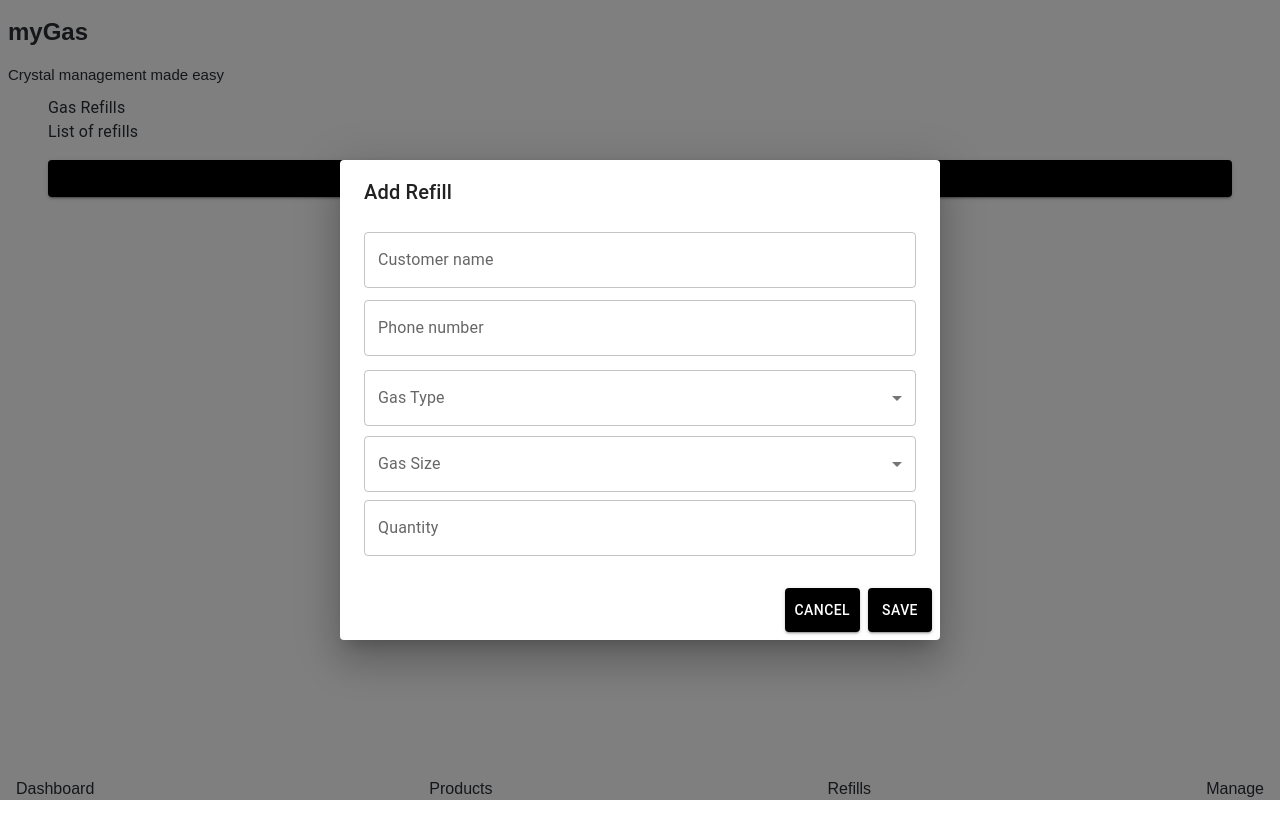
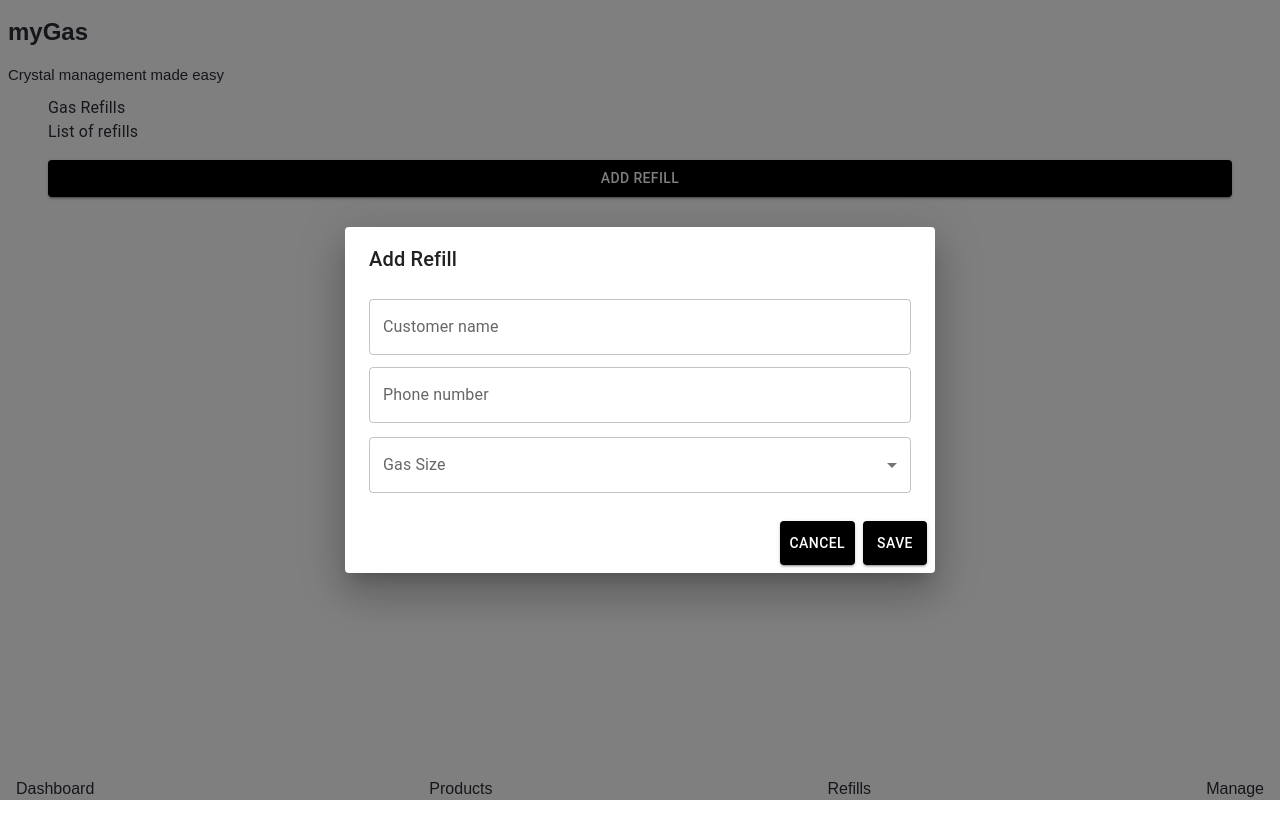
Before and after one commit to iantanui/mygas, a React (Create React App) app: page /refills in a window 1280 px wide. Both pictures are taken after a click on the button "ADD REFILL". Built offline with nearby package versions, Linux system fonts and the light colour scheme.

Commit message:
checkbox

```diff
--- a/src/components/refills/RefillDialog.js
+++ b/src/components/refills/RefillDialog.js
@@ -1,3 +1,4 @@
+import React, { useEffect, useState } from "react";
 import {
   Button,
   Dialog,
@@ -6,59 +7,74 @@ import {
   DialogTitle,
   FormControl,
   InputLabel,
-  MenuItem,
-  Select,
   TextField,
+  Checkbox,
+  Grid,
+  ListItemText,
 } from "@mui/material";
-import React, { useEffect, useState } from "react";
 import { useGasTypes } from "../gasTypes/GasTypeContext";
 
 function RefillDialog({ open, onClose, onSave, refill }) {
   const { gasTypes } = useGasTypes();
   const [customerName, setCustomerName] = useState("");
   const [phoneNumber, setPhoneNumber] = useState("");
-  const [selectedGasType, setSelectedGasType] = useState("");
+  const [selectedGasTypes, setSelectedGasTypes] = useState([]);
   const [selectedGasSize, setSelectedGasSize] = useState("");
-  const [quantity, setQuantity] = useState("");
 
   useEffect(() => {
     if (refill) {
       setCustomerName(refill.customerName || "");
       setPhoneNumber(refill.phoneNumber || "");
-      setQuantity(refill.quantity || "");
-      setSelectedGasType(refill.gasType || "");
       setSelectedGasSize(refill.gasSize || "");
+      setSelectedGasTypes(refill.gasTypes || []);
     } else {
       setCustomerName("");
-      setQuantity("");
       setPhoneNumber("");
-      setSelectedGasType("");
       setSelectedGasSize("");
+      setSelectedGasTypes([]);
     }
   }, [refill]);
+
+  const handleGasTypeToggle = (gasType) => () => {
+    const currentIndex = selectedGasTypes.findIndex(
+      (item) => item.name === gasType.name
+    );
+    const newSelectedGasTypes = [...selectedGasTypes];
+
+    if (currentIndex === -1) {
+      newSelectedGasTypes.push({ name: gasType.name, quantity: 0 });
+    } else {
+      newSelectedGasTypes.splice(currentIndex, 1);
+    }
+
+    setSelectedGasTypes(newSelectedGasTypes);
+  };
+
+  const handleQuantityChange = (gasType) => (event) => {
+    const newSelectedGasTypes = selectedGasTypes.map((item) =>
+      item.name === gasType.name
+        ? { ...item, quantity: parseInt(event.target.value) || 0 }
+        : item
+    );
+    setSelectedGasTypes(newSelectedGasTypes);
+  };
 
   const handleSave = () => {
     if (
       customerName &&
       phoneNumber &&
-      quantity &&
-      selectedGasType &&
-      selectedGasSize
+      selectedGasSize &&
+      selectedGasTypes.length > 0 &&
+      selectedGasTypes.every((gasType) => gasType.quantity > 0)
     ) {
-      onSave(
-        customerName,
-        phoneNumber,
-        parseInt(quantity),
-        selectedGasType,
-        selectedGasSize
-      );
+      onSave(customerName, phoneNumber, selectedGasSize, selectedGasTypes);
       setCustomerName("");
       setPhoneNumber("");
-      setSelectedGasType("");
       setSelectedGasSize("");
-      setQuantity("");
+      setSelectedGasTypes([]);
     } else {
-      // error
+      // Show error or validation message
+      console.error("Please fill in all required fields.");
     }
   };
 
@@ -82,42 +98,63 @@ function RefillDialog({ open, onClose, onSave, refill }) {
           onChange={(e) => setPhoneNumber(e.target.value)}
         />
         <FormControl fullWidth style={{ marginTop: "10px" }}>
-          <InputLabel id="gas-type-label">Gas Type</InputLabel>
-          <Select
-            labelId="gas-type-label"
-            id="gas-type-select"
-            value={selectedGasType}
-            onChange={(e) => setSelectedGasType(e.target.value)}
-          >
-            {gasTypes.map((gasType) => (
-              <MenuItem key={gasType.id} value={gasType.name}>
-                {gasType.name}
-              </MenuItem>
-            ))}
-          </Select>
-        </FormControl>
-        <FormControl fullWidth style={{ marginTop: "10px" }}>
           <InputLabel id="gas-size-label">Gas Size</InputLabel>
-          <Select
+          <TextField
+            select
             labelId="gas-size-label"
             id="gas-size-select"
             value={selectedGasSize}
             onChange={(e) => setSelectedGasSize(e.target.value)}
+            fullWidth
           >
-            <MenuItem value="6kg">6 kg</MenuItem>
-            <MenuItem value="13kg">13 kg</MenuItem>
-          </Select>
+            <option value="6kg">6 kg</option>
+            <option value="13kg">13 kg</option>
+            {/* Add other gas sizes as needed */}
+          </TextField>
         </FormControl>
-        <TextField
-          margin="dense"
-          label="Quantity"
-          type="number"
-          fullWidth
-          value={quantity}
-          onChange={(e) => setQuantity(e.target.value)}
-        />
+        {gasTypes.map((gasType) => (
+          <Grid
+            container
+            alignItems="center"
+            key={gasType.id}
+            style={{ marginTop: "10px" }}
+          >
+            <Grid item xs={4}>
+              <FormControl>
+                <Checkbox
+                  checked={selectedGasTypes.some(
+                    (item) => item.name === gasType.name
+                  )}
+                  onChange={handleGasTypeToggle(gasType)}
+                />
+              </FormControl>
+              <FormControl>
+                <ListItemText primary={gasType.name} />
+              </FormControl>
+              <FormControl>
+                <InputLabel>{gasType.name}</InputLabel>
+              </FormControl>
+            </Grid>
+            <Grid item xs={4}>
+              <FormControl>
+                <TextField
+                  margin="dense"
+                  type="number"
+                  value={
+                    selectedGasTypes.find((item) => item.name === gasType.name)
+                      ?.quantity || ""
+                  }
+                  onChange={handleQuantityChange(gasType)}
+                  disabled={
+                    !selectedGasTypes.some((item) => item.name === gasType.name)
+                  }
+                  inputProps={{ min: 0 }}
+                />
+              </FormControl>
+            </Grid>
+          </Grid>
+        ))}
       </DialogContent>
-
       <DialogActions>
         <Button
           variant="contained"
@@ -127,7 +164,6 @@ function RefillDialog({ open, onClose, onSave, refill }) {
         >
           Cancel
         </Button>
-
         <Button
           variant="contained"
           color="primary"
```
